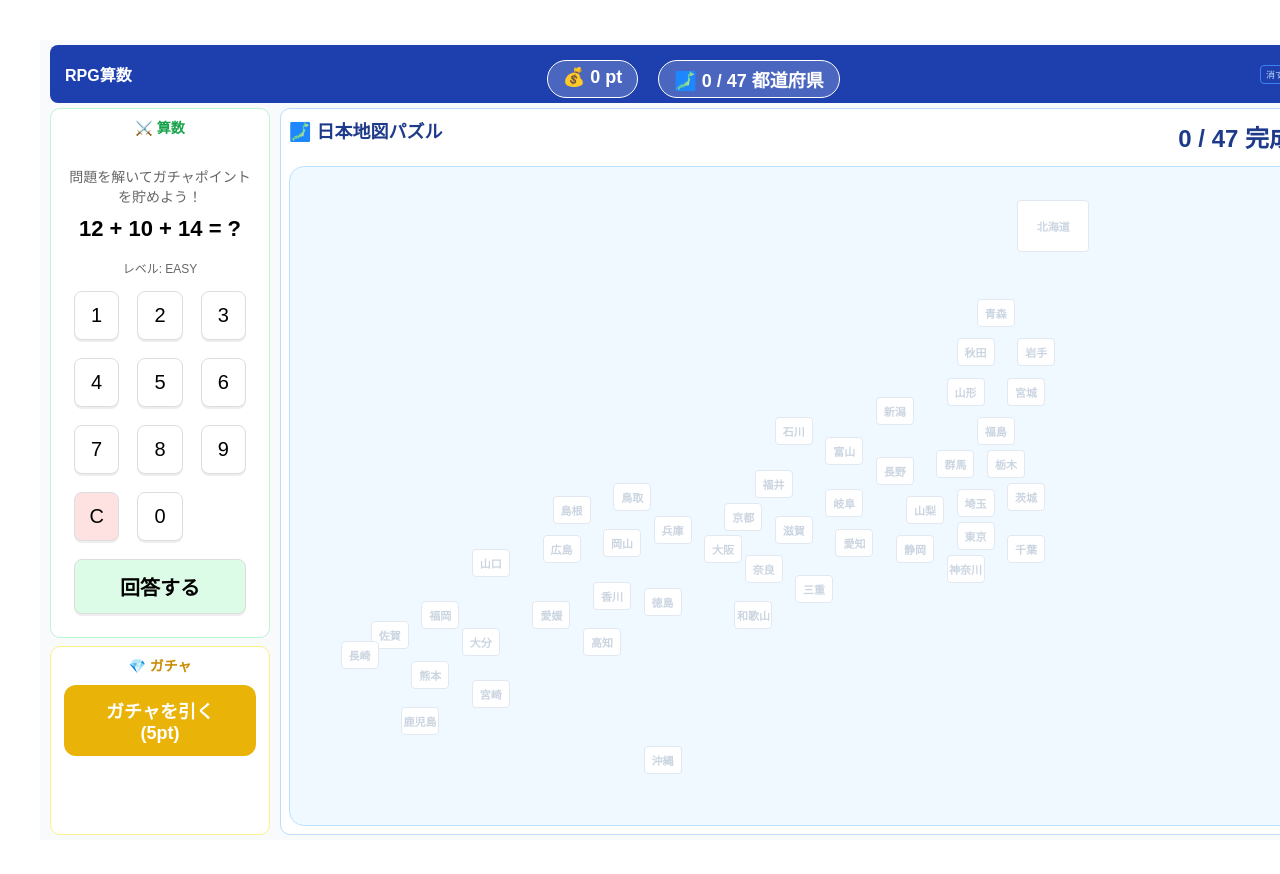
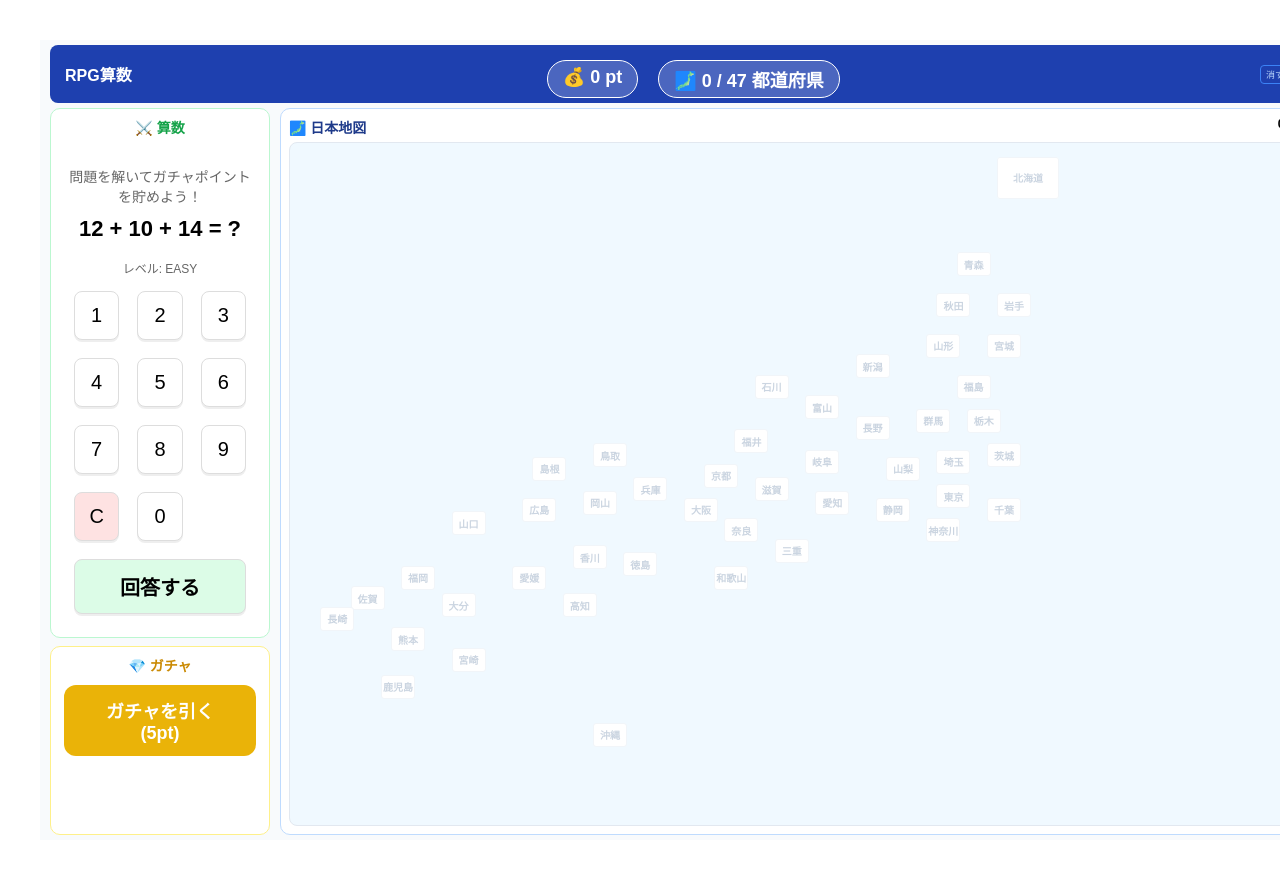
Before and after one commit to kotani6053/manaho0610, a React (Vite) app: page / in a window 1280 px wide. Shown: the top 874 px of the page. Built offline with nearby package versions, Linux system fonts and the light colour scheme; the HTML template or start-up script is replaced by a standard one.

Commit message:
Update MapCollection.jsx

```diff
--- a/src/components/MapCollection.jsx
+++ b/src/components/MapCollection.jsx
@@ -1,67 +1,46 @@
 import React from 'react';
 
+// 位置データ（topの値を少しずつ詰めて、全体を上に寄せています）
 const PREFECTURES = [
-  { name: "北海道", top: "5%", left: "72%", width: "70px", height: "50px" },
-  { name: "青森", top: "20%", left: "68%" }, { name: "秋田", top: "26%", left: "66%" }, { name: "岩手", top: "26%", left: "72%" },
-  { name: "山形", top: "32%", left: "65%" }, { name: "宮城", top: "32%", left: "71%" }, { name: "福島", top: "38%", left: "68%" },
-  { name: "新潟", top: "35%", left: "58%" }, { name: "富山", top: "41%", left: "53%" }, { name: "石川", top: "38%", left: "48%" },
-  { name: "福井", top: "46%", left: "46%" }, { name: "長野", top: "44%", left: "58%" }, { name: "岐阜", top: "49%", left: "53%" },
-  { name: "群馬", top: "43%", left: "64%" }, { name: "栃木", top: "43%", left: "69%" }, { name: "茨城", top: "48%", left: "71%" },
-  { name: "千葉", top: "56%", left: "71%" }, { name: "埼玉", top: "49%", left: "66%" }, { name: "東京", top: "54%", left: "66%" },
-  { name: "神奈川", top: "59%", left: "65%" }, { name: "山梨", top: "50%", left: "61%" }, { name: "静岡", top: "56%", left: "60%" },
-  { name: "愛知", top: "55%", left: "54%" }, { name: "三重", top: "62%", left: "50%" }, { name: "滋賀", top: "53%", left: "48%" },
-  { name: "京都", top: "51%", left: "43%" }, { name: "奈良", top: "59%", left: "45%" }, { name: "和歌山", top: "66%", left: "44%" },
-  { name: "大阪", top: "56%", left: "41%" }, { name: "兵庫", top: "53%", left: "36%" }, { name: "鳥取", top: "48%", left: "32%" },
-  { name: "島根", top: "50%", left: "26%" }, { name: "岡山", top: "55%", left: "31%" }, { name: "広島", top: "56%", left: "25%" },
-  { name: "山口", top: "58%", left: "18%" }, { name: "香川", top: "63%", left: "30%" }, { name: "徳島", top: "64%", left: "35%" },
-  { name: "愛媛", top: "66%", left: "24%" }, { name: "高知", top: "70%", left: "29%" }, { name: "福岡", top: "66%", left: "13%" },
-  { name: "佐賀", top: "69%", left: "8%" }, { name: "長崎", top: "72%", left: "5%" }, { name: "大分", top: "70%", left: "17%" },
-  { name: "熊本", top: "75%", left: "12%" }, { name: "宮崎", top: "78%", left: "18%" }, { name: "鹿児島", top: "82%", left: "11%" },
-  { name: "沖縄", top: "88%", left: "35%" }
+  { name: "北海道", top: "2%", left: "70%", width: "60px", height: "40px" },
+  { name: "青森", top: "16%", left: "66%" }, { name: "秋田", top: "22%", left: "64%" }, { name: "岩手", top: "22%", left: "70%" },
+  { name: "山形", top: "28%", left: "63%" }, { name: "宮城", top: "28%", left: "69%" }, { name: "福島", top: "34%", left: "66%" },
+  { name: "新潟", top: "31%", left: "56%" }, { name: "富山", top: "37%", left: "51%" }, { name: "石川", top: "34%", left: "46%" },
+  { name: "福井", top: "42%", left: "44%" }, { name: "長野", top: "40%", left: "56%" }, { name: "岐阜", top: "45%", left: "51%" },
+  { name: "群馬", top: "39%", left: "62%" }, { name: "栃木", top: "39%", left: "67%" }, { name: "茨城", top: "44%", left: "69%" },
+  { name: "千葉", top: "52%", left: "69%" }, { name: "埼玉", top: "45%", left: "64%" }, { name: "東京", top: "50%", left: "64%" },
+  { name: "神奈川", top: "55%", left: "63%" }, { name: "山梨", top: "46%", left: "59%" }, { name: "静岡", top: "52%", left: "58%" },
+  { name: "愛知", top: "51%", left: "52%" }, { name: "三重", top: "58%", left: "48%" }, { name: "滋賀", top: "49%", left: "46%" },
+  { name: "京都", top: "47%", left: "41%" }, { name: "奈良", top: "55%", left: "43%" }, { name: "和歌山", top: "62%", left: "42%" },
+  { name: "大阪", top: "52%", left: "39%" }, { name: "兵庫", top: "49%", left: "34%" }, { name: "鳥取", top: "44%", left: "30%" },
+  { name: "島根", top: "46%", left: "24%" }, { name: "岡山", top: "51%", left: "29%" }, { name: "広島", top: "52%", left: "23%" },
+  { name: "山口", top: "54%", left: "16%" }, { name: "香川", top: "59%", left: "28%" }, { name: "徳島", top: "60%", left: "33%" },
+  { name: "愛媛", top: "62%", left: "22%" }, { name: "高知", top: "66%", left: "27%" }, { name: "福岡", top: "62%", left: "11%" },
+  { name: "佐賀", top: "65%", left: "6%" }, { name: "長崎", top: "68%", left: "3%" }, { name: "大分", top: "66%", left: "15%" },
+  { name: "熊本", top: "71%", left: "10%" }, { name: "宮崎", top: "74%", left: "16%" }, { name: "鹿児島", top: "78%", left: "9%" },
+  { name: "沖縄", top: "85%", left: "30%" }
 ];
 
 function MapCollection({ obtained }) {
   return (
-    <div style={{ height: '100%', display: 'flex', flexDirection: 'column', position: 'relative' }}>
-      <div style={{ display: 'flex', justifyContent: 'space-between', paddingBottom: '10px' }}>
-        <h2 style={{ margin: 0, fontSize: '18px', color: '#1e3a8a' }}>🗾 日本地図パズル</h2>
-        <span style={{ fontWeight: 'bold', color: '#1e3a8a', backgroundColor: '#fff', padding: '2px 8px', borderRadius: '5px' }}>
-          {obtained.length} / 47 完成
-        </span>
+    <div style={{ height: '100%', display: 'flex', flexDirection: 'column' }}>
+      <div style={{ display: 'flex', justifyContent: 'space-between', marginBottom: '5px' }}>
+        <h2 style={{ margin: 0, fontSize: '14px', color: '#1e3a8a' }}>🗾 日本地図</h2>
+        <span style={{ fontSize: '12px', fontWeight: 'bold' }}>{obtained.length}/47</span>
       </div>
 
-      <div style={{
-        flex: 1,
-        backgroundColor: '#f0f9ff',
-        borderRadius: '15px',
-        position: 'relative',
-        border: '1px solid #bde0fe',
-        overflow: 'hidden'
-      }}>
+      <div style={{ flex: 1, backgroundColor: '#f0f9ff', borderRadius: '8px', position: 'relative', overflow: 'hidden', border: '1px solid #e2e8f0' }}>
         {PREFECTURES.map(pref => {
-          const isObtained = obtained.includes(pref.name) ||
-                             obtained.includes(pref.name + "県") ||
-                             obtained.includes(pref.name + "府") ||
-                             obtained.includes(pref.name + "都");
+          const isObtained = obtained.includes(pref.name) || obtained.includes(pref.name + "県") || obtained.includes(pref.name + "府") || obtained.includes(pref.name + "都");
           return (
             <div key={pref.name} style={{
-              position: 'absolute',
-              top: pref.top,
-              left: pref.left,
-              width: pref.width || '36px',
-              height: pref.height || '26px',
+              position: 'absolute', top: pref.top, left: pref.left,
+              width: pref.width || '32px', height: pref.height || '22px',
               backgroundColor: isObtained ? '#3b82f6' : '#ffffff',
-              color: isObtained ? '#000000' : '#cbd5e1', // はっきりした黒文字
-              border: isObtained ? '2px solid #1d4ed8' : '1px solid #e2e8f0',
-              borderRadius: '4px',
-              display: 'flex',
-              alignItems: 'center',
-              justifyContent: 'center',
-              fontSize: '11px',
-              fontWeight: 'bold',
-              transition: 'all 0.3s ease',
-              boxShadow: isObtained ? '0 3px 6px rgba(0,0,0,0.16)' : 'none',
-              zIndex: isObtained ? 10 : 1,
+              color: isObtained ? '#000' : '#cbd5e1',
+              border: isObtained ? '1px solid #1d4ed8' : '1px solid #f1f5f9',
+              borderRadius: '3px', display: 'flex', alignItems: 'center', justifyContent: 'center',
+              fontSize: '10px', fontWeight: 'bold', zIndex: isObtained ? 10 : 1, whiteSpace: 'nowrap'
             }}>
               {pref.name}
             </div>
```
